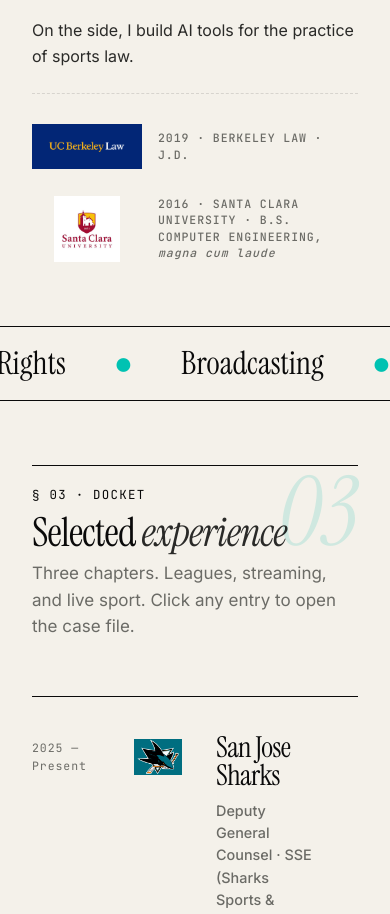
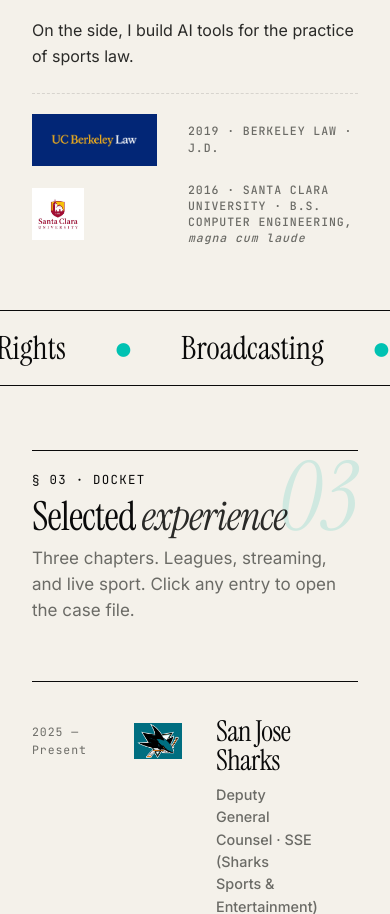
Before and after one commit to jagjothbhullar/personal-blog, a React (Vite) app: page / in a window 390 px wide. Shown: the part 1549-2463 px from the top of the page. Built offline with nearby package versions, Linux system fonts and the light colour scheme.

Commit message:
Match education logo heights so both read at the same visual weight
Co-Authored-By: Claude Opus 4.7 (1M context) <noreply@anthropic.com>

```diff
--- a/src/data/feeds.json
+++ b/src/data/feeds.json
@@ -1,5 +1,5 @@
 {
-  "fetchedAt": "2026-04-20T03:49:42.768Z",
+  "fetchedAt": "2026-04-20T03:55:06.978Z",
   "letterboxd": [
     {
       "title": "Rounders",
@@ -196,7 +196,7 @@
       "repoShort": "personal-blog",
       "detail": "",
       "link": "https://github.com/jagjothbhullar/personal-blog",
-      "createdAt": "2026-04-20T03:47:12Z"
+      "createdAt": "2026-04-20T03:49:44Z"
     },
     {
       "type": "push",
--- a/src/index.css
+++ b/src/index.css
@@ -153,13 +153,14 @@ section { position: relative; }
 }
 .bio-education-item {
   display: grid;
-  grid-template-columns: 160px 1fr;
+  grid-template-columns: 200px 1fr;
   gap: 1.4rem;
   align-items: center;
 }
 .bio-education-logo {
-  width: 160px;
-  height: 96px;
+  height: 72px;
+  width: auto;
+  justify-self: start;
   object-fit: contain;
 }
 .bio-education-text {
@@ -169,8 +170,8 @@ section { position: relative; }
 }
 .bio-education-text em { font-style: italic; text-transform: none; }
 @media (max-width: 720px) {
-  .bio-education-item { grid-template-columns: 110px 1fr; gap: 1rem; }
-  .bio-education-logo { width: 110px; height: 66px; }
+  .bio-education-item { grid-template-columns: 140px 1fr; gap: 1rem; }
+  .bio-education-logo { height: 52px; }
 }
 
 @media (max-width: 820px) {
```
